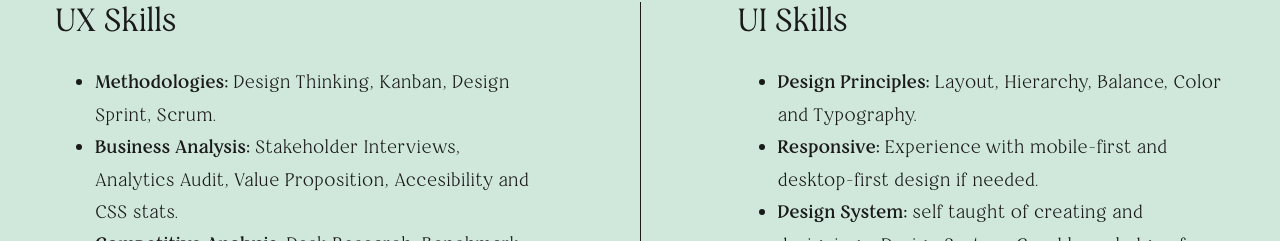
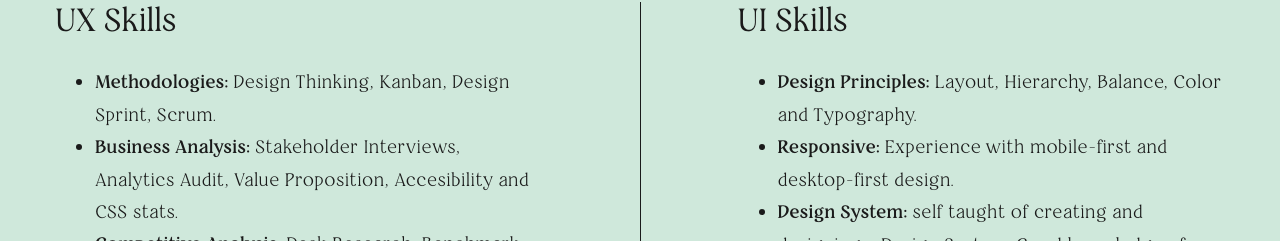
Before and after one commit to gemmabou/gemma-bou-web, a Vue app: page /about in a window 1280 px wide. Shown: the part 778-1019 px from the top of the page. Built offline with nearby package versions, Linux system fonts and the light colour scheme; what vue-window-size would draw is missing.

Commit message:
updating about text

```diff
--- a/src/views/About.vue
+++ b/src/views/About.vue
@@ -85,7 +85,7 @@ export default class About extends Vue {
     {
       title: "Responsive",
       description:
-        "Experience with mobile-first and desktop-first design if needed.",
+        "Experience with mobile-first and desktop-first design.",
     },
     {
       title: "Design System",
```
